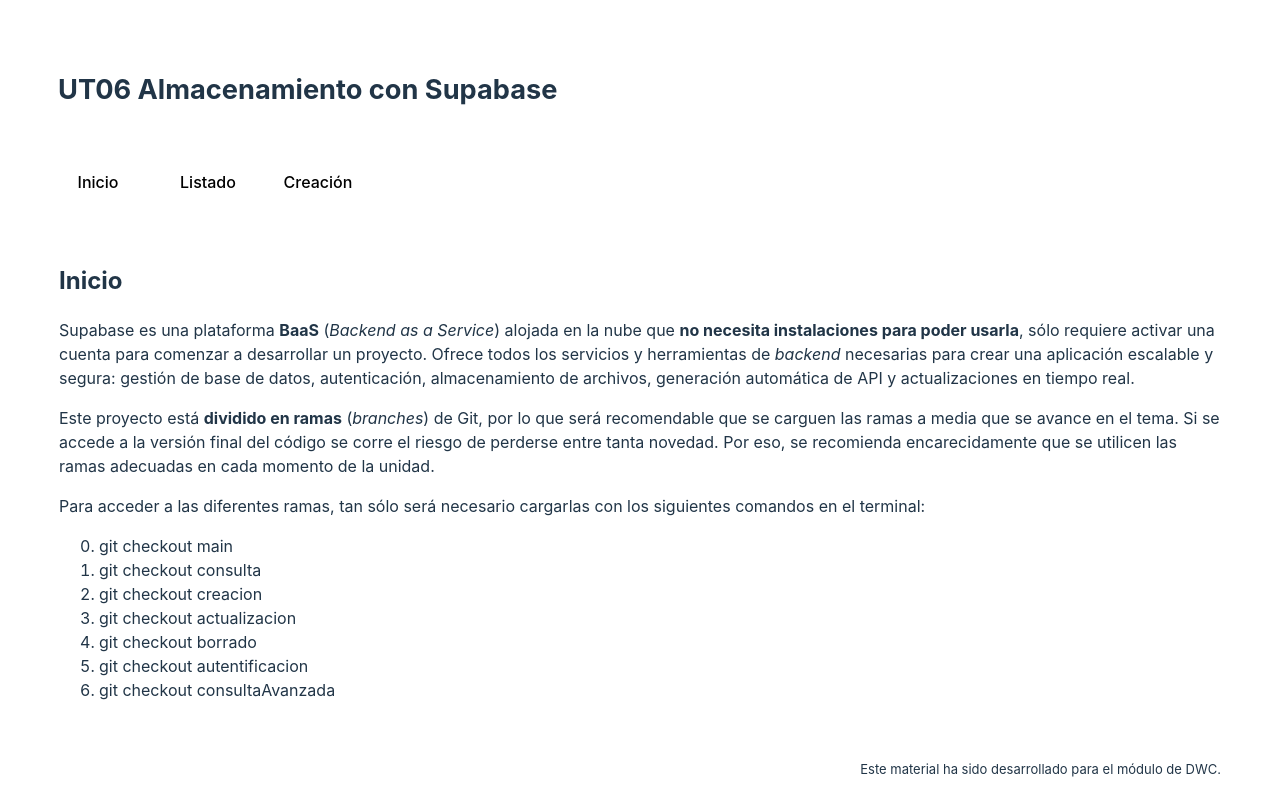
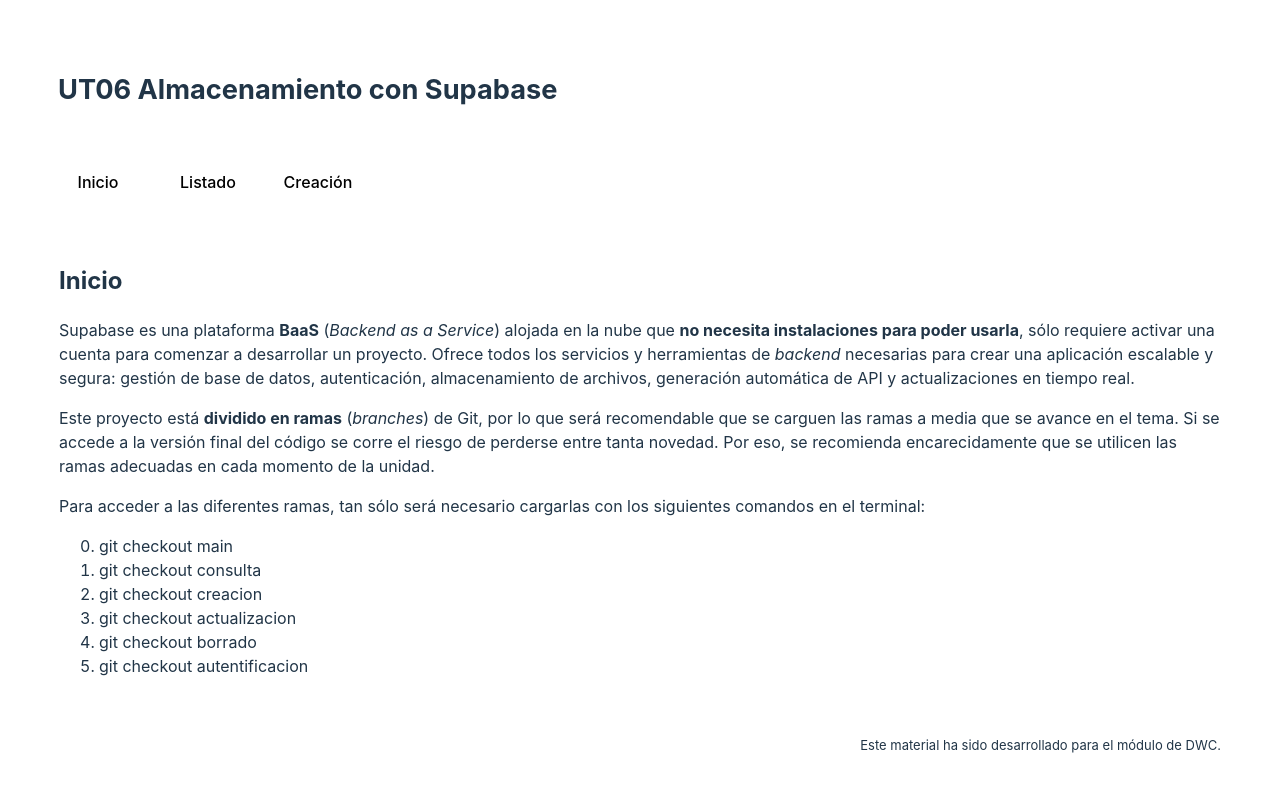
Before and after one commit to Jucagovi/supabase_DWC, a React (Vite) app: page / in a window 1280 px wide. Shown: the top 812 px of the page. Built offline with nearby package versions, Linux system fonts and the light colour scheme; no server answers; the database is empty.

Commit message:
Inserción de registros

```diff
--- a/src/paginas/Inicio.jsx
+++ b/src/paginas/Inicio.jsx
@@ -33,7 +33,6 @@
         <li>git checkout actualizacion</li>
         <li>git checkout borrado</li>
         <li>git checkout autentificacion</li>
-        <li>git checkout consultaAvanzada</li>
       </ol>
     </Fragment>
   );
```
